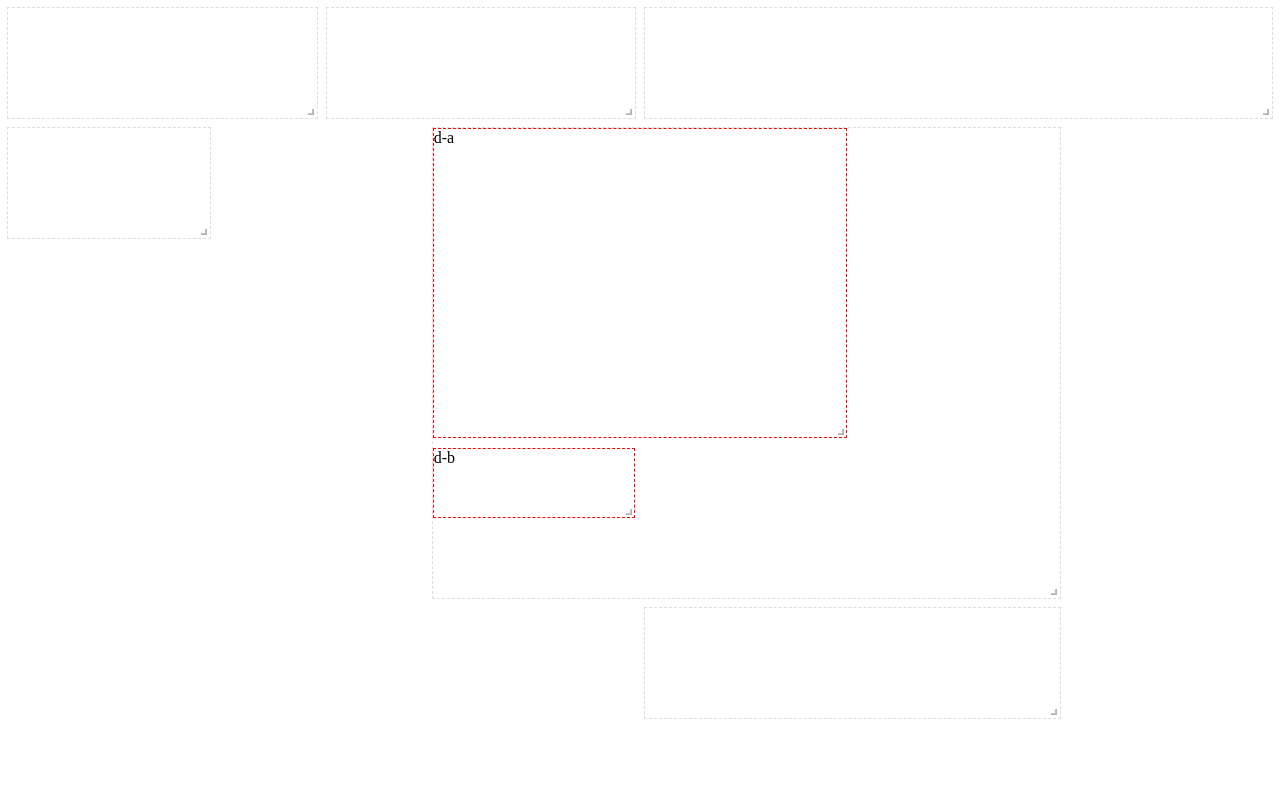
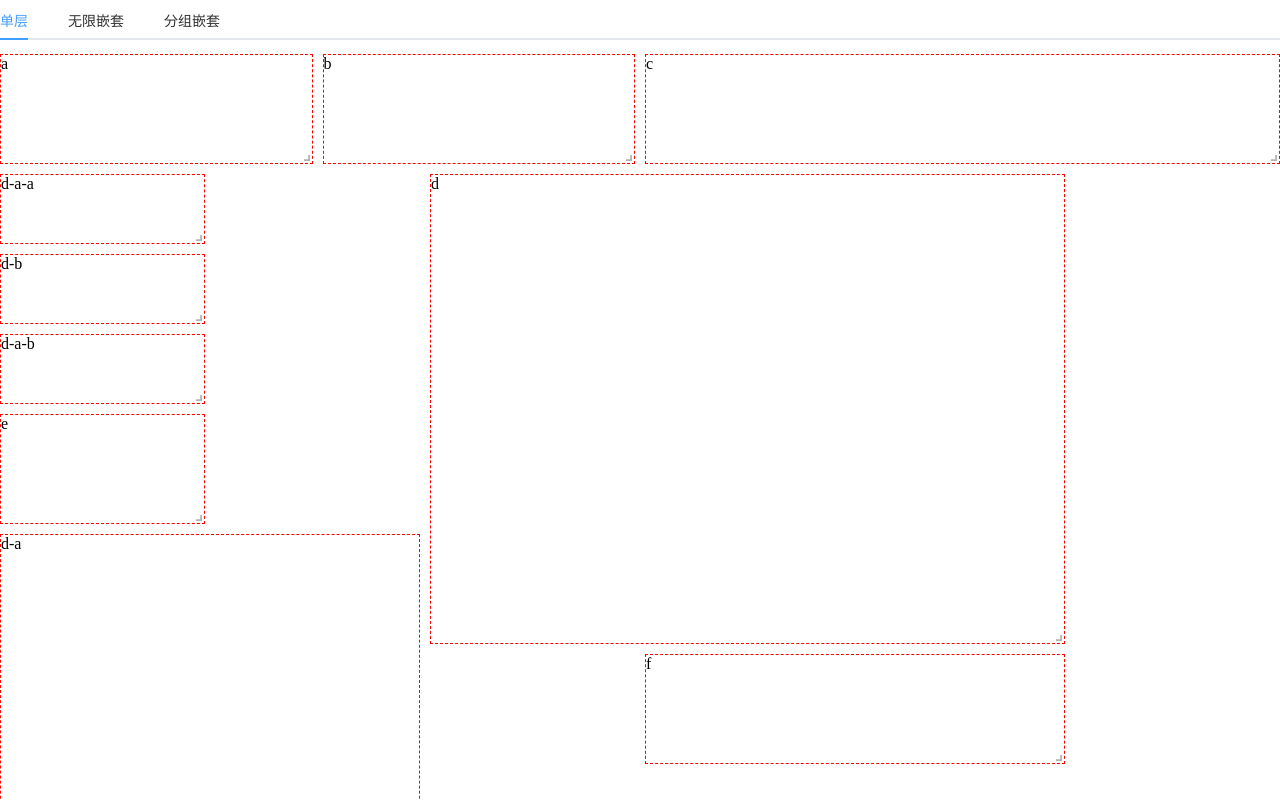
Before and after one commit to hsiangleev/vue3-grid-layout, a Vue app: page / in a window 1280 px wide. Built offline with nearby package versions, Linux system fonts and the light colour scheme.

Commit message:
添加tab页测试

```diff
--- a/package.json
+++ b/package.json
@@ -1,7 +1,7 @@
 {
   "name": "vue3-grid-nested",
   "private": false,
-  "version": "0.0.2",
+  "version": "0.0.1",
   "type": "module",
   "typings": "./dist/vue3-grid-nested.es.d.ts",
   "files": [
--- a/src/App.vue
+++ b/src/App.vue
@@ -1,58 +1,55 @@
 <template>
-    <div class='test'>
-        <GridLayout v-model='layout' @nested-change='(from) => console.log(from)'>
-            <template #default='scope'>
-                <div class='grid-nested-repeat'>
-                    <GridLayout v-model='layout' :is-nested='true' :pid='scope.row.id' @nested-change='(from) => console.log(from)'>
-                        <template #default='scope2'>
-                            <div class='item'>{{ scope2.row.id }}</div>
-                        </template>
-                    </GridLayout>
-                </div>
-            </template>
-        </GridLayout>
-        <!-- <GridNested v-model='layout'>
-            <template #default='scope'>
-                <div v-if='scope.row.isNested'>
-                    <div>nexted--{{ scope.row.id }}</div>
-                </div>
-                <div v-else class='item'>
-                    <div>{{ scope.row.id }}</div>
-                    <div>{{ scope.row.x }}--{{ scope.row.y }}--{{ scope.row.w }}--{{ scope.row.h }}</div>
-                </div>
-            </template>
-        </GridNested> -->
+    <div class='content'>
+        <el-tabs v-model='activeName' class='nested-tabs-flex'>
+            <el-tab-pane label='单层' name='layout'>
+                <el-scrollbar v-if='activeName === "layout"' class='h-full'>
+                    <LayoutTest />
+                </el-scrollbar>
+            </el-tab-pane>
+            <el-tab-pane label='无限嵌套' name='nested'>
+                <el-scrollbar v-if='activeName === "nested"' class='h-full'>
+                    <NestedTest />
+                </el-scrollbar>
+            </el-tab-pane>
+            <el-tab-pane label='分组嵌套' name='nestedTab'>
+                <el-scrollbar v-if='activeName === "nestedTab"' class='h-full'>
+                    <NestedTabTest />
+                </el-scrollbar>
+            </el-tab-pane>
+        </el-tabs>
     </div>
 </template>
+<script setup lang='ts'>
+import { ref } from 'vue'
+import LayoutTest from '@/view/layout.vue'
+import NestedTest from '@/view/nested.vue'
+import NestedTabTest from '@/view/nestedTab/index.vue'
 
-<script setup lang="ts">
-import { ref } from 'vue'
-import GridLayout from '@/components/GridNested/GridLayout.vue'
-// import GridNested from '@/components/GridNested/GridNested.vue'
-import type { IGridItem } from '@/components/GridNested/useLayout'
-
-const layout = ref<IGridItem[]>([
-    { pid: '#', id: 'a', x: 0, y: 0, w: 3, h: 3 },
-    { pid: '#', id: 'b', x: 3, y: 0, w: 3, h: 3 },
-    { pid: '#', id: 'c', x: 6, y: 0, w: 6, h: 3 },
-    { pid: '#', id: 'd', x: 4, y: 3, w: 6, h: 12, isNested: true },
-
-    { pid: 'd', id: 'd-a', x: 0, y: 0, w: 4, h: 8, isNested: true },
-    { pid: 'd-a', id: 'd-a-a', x: 0, y: 0, w: 2, h: 2 },
-    { pid: 'd-a', id: 'd-a-b', x: 0, y: 2, w: 2, h: 2 },
-
-    { pid: 'd', id: 'd-b', x: 0, y: 0, w: 2, h: 2 },
-
-    { pid: '#', id: 'e', x: 0, y: 2, w: 2, h: 3 },
-    { pid: '#', id: 'f', x: 6, y: 6, w: 4, h: 3 }
-])
+const activeName = ref('layout')
 </script>
 
-<style scoped>
-.item{
-    width: 100%;
+<style>
+html,body{
+    margin: 0;
+    padding: 0;
+}
+.content {
+    width: 100vw;
+    height: 100vh;
+}
+.nested-tabs-flex {
     height: 100%;
-    border: 1px dashed #f00;
-    box-sizing: border-box;
+    display: flex;
+
+    & > .el-tabs__content {
+        display: block;
+        flex: 1;
+        flex-basis: auto;
+        overflow: auto;
+
+        & > .el-tab-pane{
+            height: 100%;
+        }
+    }
 }
 </style>
--- a/src/components/GridNested/GridLayout.vue
+++ b/src/components/GridNested/GridLayout.vue
@@ -16,7 +16,7 @@
 </template>
 
 <script setup lang="ts">
-import { useTemplateRef, reactive, inject, provide, onMounted, defineEmits } from 'vue'
+import { useTemplateRef, reactive, inject, provide, onMounted } from 'vue'
 import { IData, InjectionKeySymbol, useGridstack, type IGridItem, type IProps } from './useLayout'
 const props = withDefaults(defineProps<IProps>(), {
     pid: '#',
@@ -54,6 +54,7 @@ const {
 <style>
 .grid-nested {
     width: 100%;
+    min-height: 100%;
     position: relative;
 }
 .grid-nested-item {
--- a/src/components/GridNested/useLayout.ts
+++ b/src/components/GridNested/useLayout.ts
@@ -9,6 +9,11 @@ export class IData {
 
 export const InjectionKeySymbol = Symbol() as InjectionKey<IData>
 
+export interface IGridGroup {
+    id: string
+    title: string
+    [index: string]: any
+}
 export interface IGridItem {
     id: string
     x: number
@@ -17,6 +22,9 @@ export interface IGridItem {
     h: number
     isNested?: boolean
     pid?: string
+    groupPId?: string
+    groupActiveId?: string
+    groupList?: IGridGroup[]
     [index: string]: any
 }
 
--- a/src/components/index.ts
+++ b/src/components/index.ts
@@ -1,7 +1,7 @@
 import GridNested from '@/components/GridNested/GridNested'
 import GridLayout from '@/components/GridNested/GridLayout'
 
-export { type IGridItem } from '@/components/GridNested/useLayout'
+export { type IGridItem, type IGridGroup } from '@/components/GridNested/useLayout'
 
 export {
     GridNested,
--- /dev/null
+++ b/src/view/layout.vue
@@ -0,0 +1,36 @@
+<template>
+    <GridLayout v-model='layout'>
+        <template #default='scope'>
+            <div class='item'>{{ scope.row.id }}</div>
+        </template>
+    </GridLayout>
+</template>
+<script setup lang='ts'>
+import { ref } from 'vue'
+import GridLayout from '@/components/GridNested/GridLayout.vue'
+import type { IGridItem } from '@/components/GridNested/useLayout'
+
+const layout = ref<IGridItem[]>([
+    { id: 'a', x: 0, y: 0, w: 3, h: 3 },
+    { id: 'b', x: 3, y: 0, w: 3, h: 3 },
+    { id: 'c', x: 6, y: 0, w: 6, h: 3 },
+    { id: 'd', x: 4, y: 3, w: 6, h: 12 },
+
+    { id: 'd-a', x: 0, y: 3, w: 4, h: 8 },
+    { id: 'd-a-a', x: 0, y: 0, w: 2, h: 2 },
+    { id: 'd-a-b', x: 0, y: 2, w: 2, h: 2 },
+
+    { id: 'd-b', x: 0, y: 0, w: 2, h: 2 },
+
+    { id: 'e', x: 0, y: 2, w: 2, h: 3 },
+    { id: 'f', x: 6, y: 6, w: 4, h: 3 }
+])
+</script>
+<style scoped>
+.item{
+    width: 100%;
+    height: 100%;
+    border: 1px dashed #f00;
+    box-sizing: border-box;
+}
+</style>
--- /dev/null
+++ b/src/view/nested.vue
@@ -0,0 +1,44 @@
+<template>
+    <GridNested v-model='layout'>
+        <template #default='scope'>
+            <div v-if='scope.row.isNested'>
+                <!-- <div>nexted--{{ scope.row.id }}</div> -->
+            </div>
+            <div v-else class='item'>
+                <div>{{ scope.row.id }}</div>
+                <div>{{ scope.row.x }}--{{ scope.row.y }}--{{ scope.row.w }}--{{ scope.row.h }}</div>
+            </div>
+        </template>
+    </GridNested>
+</template>
+<script setup lang='ts'>
+
+import { ref } from 'vue'
+import GridNested from '@/components/GridNested/GridNested.vue'
+import type { IGridItem } from '@/components/GridNested/useLayout'
+
+const layout = ref<IGridItem[]>([
+    { pid: '#', id: 'a', x: 0, y: 0, w: 3, h: 3 },
+    { pid: '#', id: 'b', x: 3, y: 0, w: 3, h: 3 },
+    { pid: '#', id: 'c', x: 6, y: 0, w: 6, h: 3 },
+    { pid: '#', id: 'd', x: 4, y: 3, w: 6, h: 12, isNested: true },
+
+    { pid: 'd', id: 'd-a', x: 0, y: 0, w: 4, h: 8, isNested: true },
+    { pid: 'd-a', id: 'd-a-a', x: 0, y: 0, w: 2, h: 2 },
+    { pid: 'd-a', id: 'd-a-b', x: 0, y: 2, w: 2, h: 2 },
+
+    { pid: 'd', id: 'd-b', x: 0, y: 0, w: 2, h: 2 },
+
+    { pid: '#', id: 'e', x: 0, y: 2, w: 2, h: 3 },
+    { pid: '#', id: 'f', x: 6, y: 6, w: 4, h: 3 }
+])
+</script>
+
+<style scoped>
+.item{
+    width: 100%;
+    height: 100%;
+    border: 1px dashed #f00;
+    box-sizing: border-box;
+}
+</style>
--- /dev/null
+++ b/src/view/nestedTab/index.vue
@@ -0,0 +1,50 @@
+<template>
+    <GridLayout
+        v-model='layout'
+        @nested-change='(from:any, to:any) => nestedChange(from, to)'
+    >
+        <template #default='scope'>
+            <Tab
+                v-if='scope.row.isNested'
+                v-model='layout'
+                v-model:current='scope.row'
+                @nested-change='nestedChange'
+            >
+                <template #default='scope2'>
+                    <div class='item'>{{ scope2.row.id }}</div>
+                </template>
+            </Tab>
+            <div v-else class='item'>{{ scope.row.id }}</div>
+        </template>
+    </GridLayout>
+</template>
+<script setup lang='ts'>
+import { ref } from 'vue'
+import GridLayout from '@/components/GridNested/GridLayout.vue'
+import type { IGridItem } from '@/components/GridNested/useLayout'
+import Tab from './tab.vue'
+
+const layout = ref<IGridItem[]>([
+    { pid: '#', id: 'a', x: 0, y: 0, w: 3, h: 3 },
+    { pid: '#', id: 'b', x: 3, y: 0, w: 3, h: 3 },
+    { pid: '#', id: 'c', x: 6, y: 0, w: 6, h: 3 },
+    { pid: '#', id: 'd', x: 0, y: 3, w: 6, h: 12, isNested: true, groupList: [{ id: 'd-g', title: '测试' }] },
+
+    { pid: '#', id: 'g', x: 6, y: 3, w: 6, h: 12, isNested: true, groupList: [{ id: 'g-g', title: '测试' }] },
+
+    { pid: '#', id: 'e', x: 0, y: 15, w: 2, h: 3 },
+    { pid: '#', id: 'f', x: 6, y: 15, w: 4, h: 3 }
+])
+
+const nestedChange = (from: IGridItem, to: IGridItem) => {
+    from.groupPId = to?.groupActiveId
+}
+</script>
+<style scoped>
+.item{
+    width: 100%;
+    height: 100%;
+    border: 1px dashed #f00;
+    box-sizing: border-box;
+}
+</style>
--- /dev/null
+++ b/src/view/nestedTab/tab.vue
@@ -0,0 +1,50 @@
+<template>
+    <el-tabs
+        ref='tabRef'
+        v-model='current.groupActiveId'
+        addable
+        class='nested-tabs-flex border'
+        @tab-add='tabAdd'
+    >
+        <el-tab-pane v-for='v in current.groupList' :key='v.id' :label='v.title' :name='v.id'>
+            <div class='grid-nested-repeat'>
+                <GridLayout
+                    v-model='modelValue'
+                    is-nested
+                    :pid='current.id'
+                    :nested-condition='val => val.groupPId === v.id'
+                    @nested-change='(from, to) => emits("nestedChange", from, to)'
+                >
+                    <template #default='scope2'>
+                        <slot :row='scope2.row' />
+                    </template>
+                </GridLayout>
+            </div>
+        </el-tab-pane>
+    </el-tabs>
+</template>
+<script setup lang='ts'>
+import GridLayout from '@/components/GridNested/GridLayout.vue'
+import type { IGridItem } from '@/components'
+import { onMounted, useTemplateRef } from 'vue'
+
+const modelValue = defineModel<IGridItem[]>({ required: true })
+const current = defineModel<IGridItem>('current', { required: true })
+const emits = defineEmits(['nestedChange'])
+
+const tabRef = useTemplateRef('tabRef')
+onMounted(() => {
+    (tabRef.value?.$el.querySelector('.el-tabs__header') as HTMLDivElement).addEventListener('mousedown', e => e.stopPropagation())
+    current.value.groupActiveId = current.value.groupList?.[0]?.id ?? ''
+})
+const tabAdd = () => {
+    if(!current.value.groupList) current.value.groupList = []
+    current.value.groupList.push({ id: `${Date.now()}`, title: `测试-${current.value.groupList.length + 1}` })
+}
+</script>
+
+<style scoped>
+    .border{
+        border: 1px solid #0f0;
+    }
+</style>
```
Also changed, not shown: 1 other file (tests, documents, lock files or other folders).
